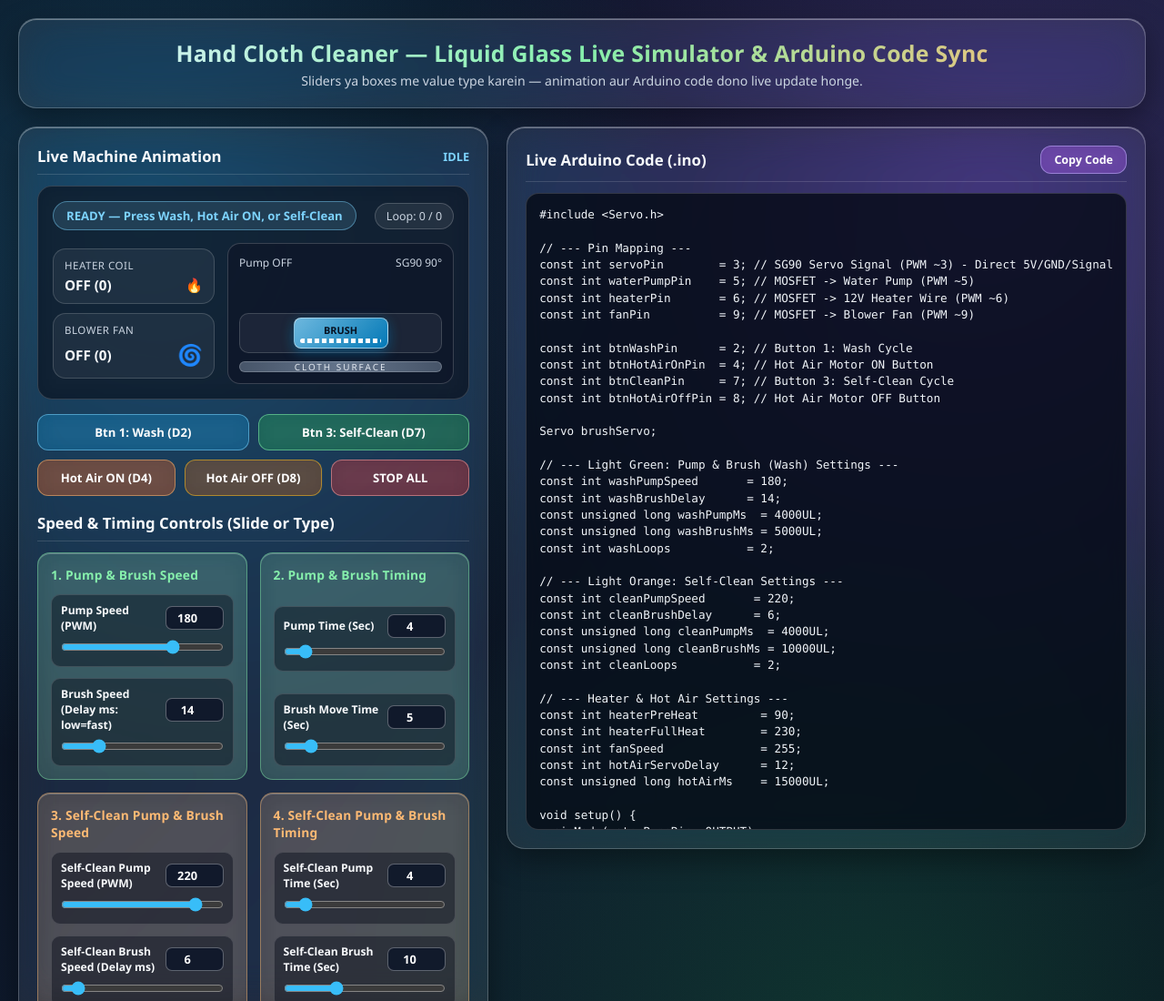
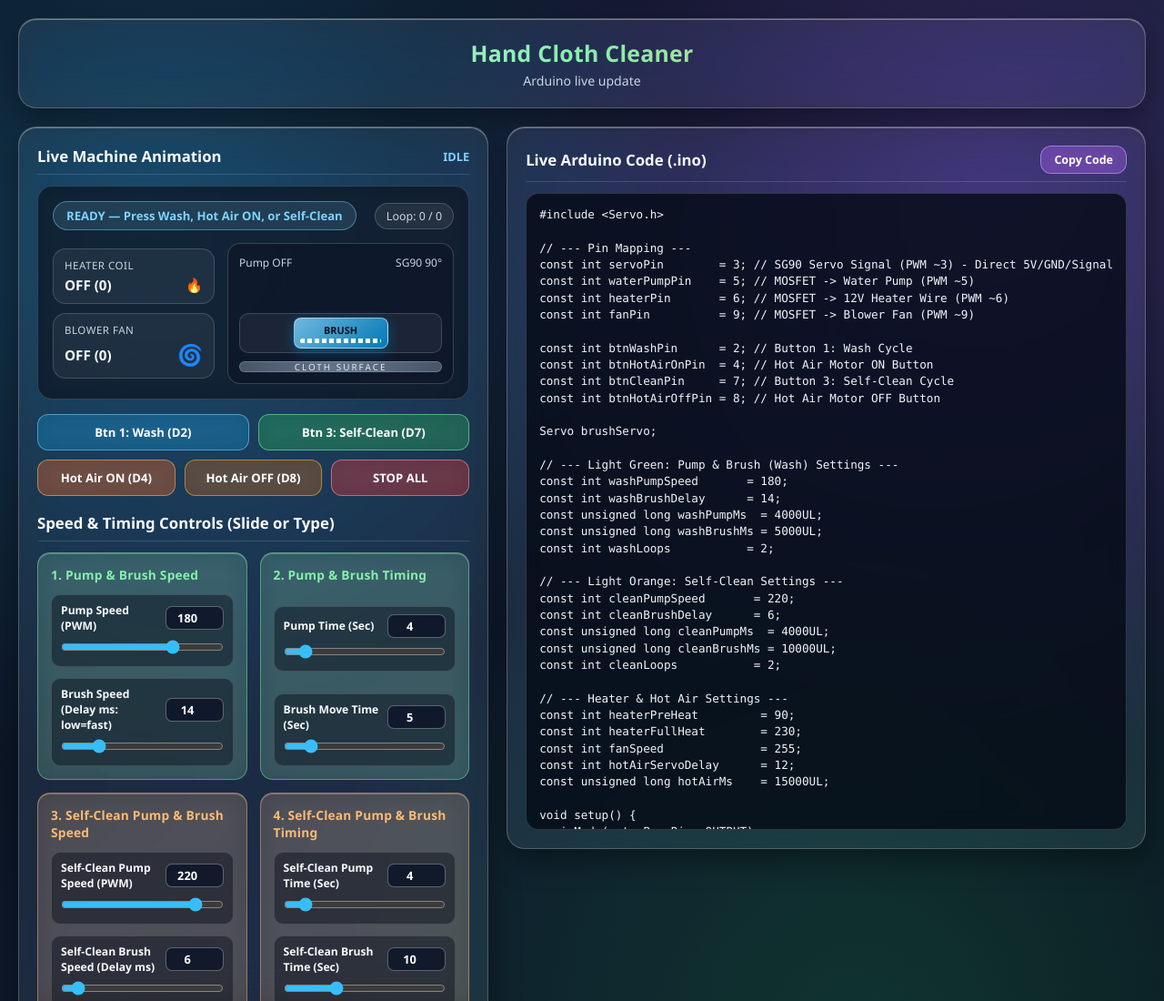
Before and after one commit to gooo26/Blog, a plain HTML site: page cloth2.html in a window 1280 px wide. Shown: the top 1100 px of the page at 91% size. Drawn offline with Linux system fonts and the light colour scheme.

Commit message:
Update cloth2.html

```diff
--- a/cloth2.html
+++ b/cloth2.html
@@ -533,8 +533,8 @@
 <body>
 
   <header class="glass-panel">
-    <h1>Hand Cloth Cleaner — Liquid Glass Live Simulator & Arduino Code Sync</h1>
-    <p>Sliders ya boxes me value type karein — animation aur Arduino code dono live update honge.</p>
+    <h1>Hand Cloth Cleaner</h1>
+    <p>Arduino live update</p>
   </header>
 
   <div class="main-layout">
```
